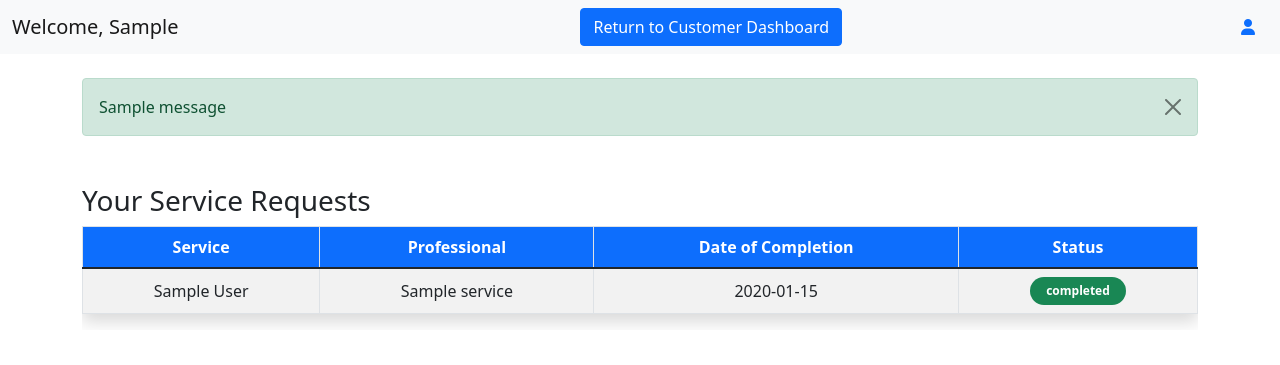
After one commit to painful-bug/Household-Services-App-MAD-1-IITM-BS, a Flask app: page /customers/past-requests in a window 1280 px wide. The commit adds this page. Shown: the top 365 px of the page. Run offline with Flask 3, Linux system fonts and the light colour scheme; a user stored in the database is signed in; tables that the repository leaves empty hold one stand-in row (values such as "Sample post"); one stand-in notice (Sample message) is shown; parts of the project's set-up code (start-up, migrations or seed data) failed here and were passed over; some libraries are stand-ins or nearby versions.

Commit message:
made major changes, added history system for past requests for customers, added constraints for multiple requests to the same professional for the same time slot and many more

```diff
--- a/App/API/blueprints/customers.py
+++ b/App/API/blueprints/customers.py
@@ -1,5 +1,17 @@
-from flask import Blueprint, redirect, request, url_for
+from flask import Blueprint, redirect, request, url_for, render_template
 from flask_login import login_required
-from App.models.db_models import User, db
+from App.models.db_models import User, ServiceRequest, db
+from flask_login import current_user
 
 customers = Blueprint('customers', __name__, url_prefix="/customers")
+
+@customers.route("/past-requests")
+def past_requests():
+  print("CURRENT USER CUSTOMER ID : ", current_user.customer_profile.id)
+  past_requests = ServiceRequest.query.filter(
+    ServiceRequest.customer_id == current_user.customer_profile.id,
+    # ServiceRequest.status == "completed",
+    # ServiceRequest.status == "rejected"
+  ).all()
+  print(f"PAST REQUESTS OF {current_user.first_name} : ", past_requests)
+  return render_template("past-requests.html", past_requests=past_requests,user=current_user)
--- a/App/templates/admin-dashboard.html
+++ b/App/templates/admin-dashboard.html
@@ -34,12 +34,10 @@
     <div class="container mt-3">
         {% with messages = get_flashed_messages(with_categories=true) %}
         {% if messages %}
-        {% for category, message in messages %}
-        <div id="alert" class="alert alert-{{ category }} alert-dismissible fade show" role="alert" style="opacity: 1;">
-            {{ message }}
+        <div id="alert" class="alert alert-{{ messages[0][0] }} alert-dismissible fade show" role="alert">
+            {{ messages[0][1] }}
             <button type="button" class="btn-close" data-bs-dismiss="alert" aria-label="Close"></button>
         </div>
-        {% endfor %}
         {% endif %}
         {% endwith %}
     </div>
--- a/App/templates/index.html
+++ b/App/templates/index.html
@@ -41,12 +41,10 @@
     <div class="container mt-3">
         {% with messages = get_flashed_messages(with_categories=true) %}
         {% if messages %}
-        {% for category, message in messages %}
-        <div id="alert" class="alert alert-{{ category }} alert-dismissible fade show" role="alert">
-            {{ message }}
+        <div id="alert" class="alert alert-{{ messages[0][0] }} alert-dismissible fade show" role="alert">
+            {{ messages[0][1] }}
             <button type="button" class="btn-close" data-bs-dismiss="alert" aria-label="Close"></button>
         </div>
-        {% endfor %}
         {% endif %}
         {% endwith %}
     </div>
--- a/App/templates/list-of-professionals.html
+++ b/App/templates/list-of-professionals.html
@@ -107,6 +107,7 @@
             </div>
             {% endfor %}
             {% else %}
+
             <h3 class="text-center mt-3">No Service Professional for this service is currently available. Please try again later!</h2>
             {% endif %}
 
--- /dev/null
+++ b/App/templates/past-requests.html
@@ -0,0 +1,92 @@
+<!DOCTYPE html>
+<html lang="en">
+
+<head>
+  <meta charset="UTF-8">
+  <meta name="viewport" content="width=device-width, initial-scale=1.0">
+  <title>{% block title %}Customer Dashboard{% endblock %}</title>
+  <link href="https://cdn.jsdelivr.net/npm/bootstrap@5.1.3/dist/css/bootstrap.min.css" rel="stylesheet">
+  {% block styles %}{% endblock %}
+</head>
+
+<body>
+  <nav class="navbar navbar-expand-lg navbar-light bg-light mb-4 d-flex justify-content-between">
+    <div class="container-fluid">
+      <h2 class="navbar-brand mb-0">Welcome, {{ user.first_name }}</h2>
+      <a class="btn btn-primary" href="http://localhost:5000/auth/customer-dashboard ">Return to Customer Dashboard</a>
+
+      <div class="dropdown">
+        <i class="fa-solid fa-user btn btn-link" id="profileDropdown" data-bs-toggle="dropdown"
+          aria-expanded="false"></i>
+
+
+        <ul class="dropdown-menu dropdown-menu-end" aria-labelledby="profileDropdown">
+          <li><a class="dropdown-item" href="#">Name: {{ user.first_name }} {% if user.middle_name %}{{
+              user.middle_name }} {% endif %}{{ user.last_name }}</a></li>
+          <li><a class="dropdown-item" href="#">Email: {{ user.email }}</a></li>
+          <li><a class="dropdown-item" href="/customer-dashboard">Return to Customer Dashboard</a>
+          </li>
+          <li>
+            <hr class="dropdown-divider">
+          </li>
+          <li><a class="dropdown-item" href="{{ url_for('auth.logout') }}">Logout</a></li>
+        </ul>
+      </div>
+    </div>
+  </nav>
+
+  <div class="container mt-3">
+    {% with messages = get_flashed_messages(with_categories=true) %}
+    {% if messages %}
+    {% for category, message in messages %}
+    <div id="alert" class="alert alert-{{ category }} alert-dismissible fade show" role="alert">
+      {{ message }}
+      <button type="button" class="btn-close" data-bs-dismiss="alert" aria-label="Close"></button>
+    </div>
+    {% endfor %}
+    {% endif %}
+    {% endwith %}
+  </div>
+
+  <div class="container mt-5">
+
+
+    <h3>Your Service Requests</h3>
+
+    <div class="table-responsive">
+      <table class="table table-bordered table-striped table-hover shadow">
+        <thead class="bg-primary text-white">
+          <tr>
+            <th class="text-center">Service</th>
+            <th class="text-center">Professional</th>
+            <th class="text-center">Date of Completion</th>
+            <th class="text-center">Status</th>
+          </tr>
+        </thead>
+        <tbody>
+          {% for request in past_requests %}
+          <tr class="align-middle">
+            <td class="text-center">{{ request.professional_.users.first_name }} {{ request.professional_.users.last_name }}</td>
+            <td class="text-center">{{ request.service.name }}</td>
+            <td class="text-center">{{ request.preferred_date.strftime('%Y-%m-%d') }}</td>
+            <td class="text-center">
+              <span
+                class="badge {% if request.status == 'completed' %}bg-success{% elif request.status == 'rejected' %}bg-danger{% else %}bg-warning{% endif %} rounded-pill px-3 py-2">{{
+                request.status }}</span>
+            </td>
+          </tr>
+          {% endfor %}
+        </tbody>
+      </table>
+    </div>
+  </div>
+
+
+  {% block scripts %}
+  <script src="https://cdn.jsdelivr.net/npm/bootstrap@5.1.3/dist/js/bootstrap.bundle.min.js"></script>
+  <script src="../static/js/customer.js"></script>
+  <script src="https://kit.fontawesome.com/cd69236243.js" crossorigin="anonymous"></script>
+  {% endblock %}
+
+</body>
+</html>
```
Also changed, not shown: App/API/blueprints/service_requests.py (+39 -9 lines), App/models/db_models.py (+4 -7 lines), App/templates/customer-dashboard.html (+17 -5 lines), App/templates/service-professional.html (+11 -3 lines), migrations/versions/f438e76cea44_.py (added, +32 -0 lines).
